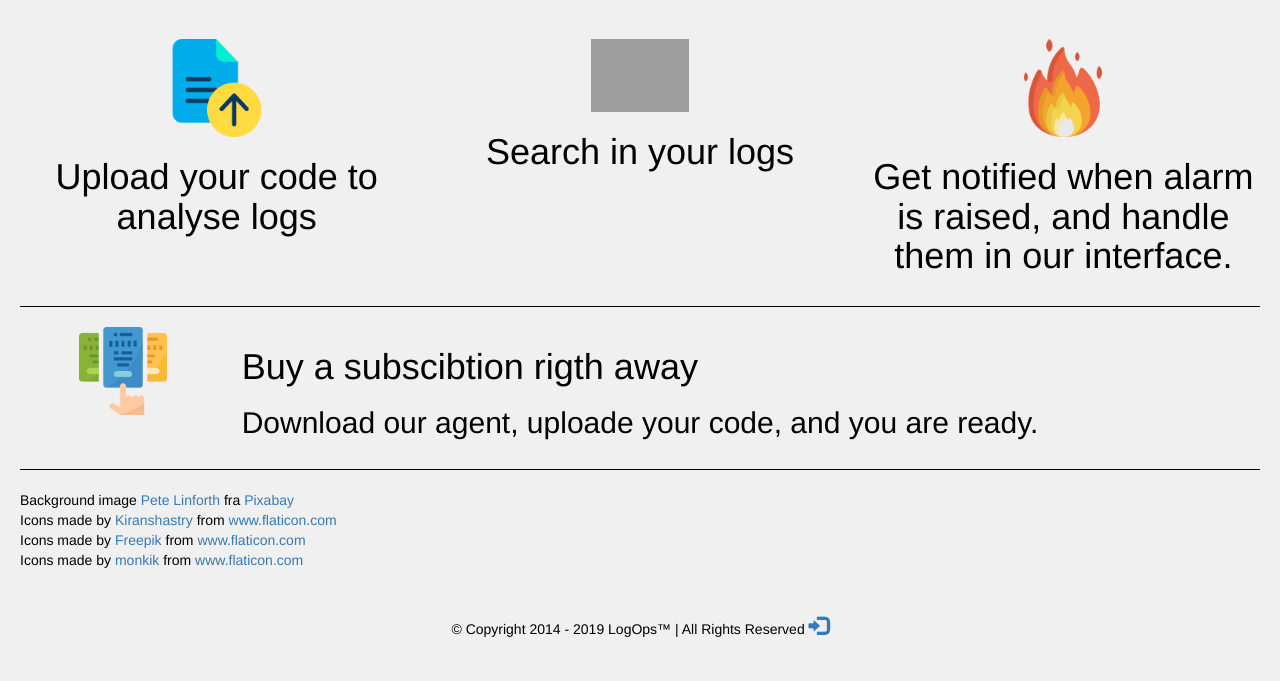
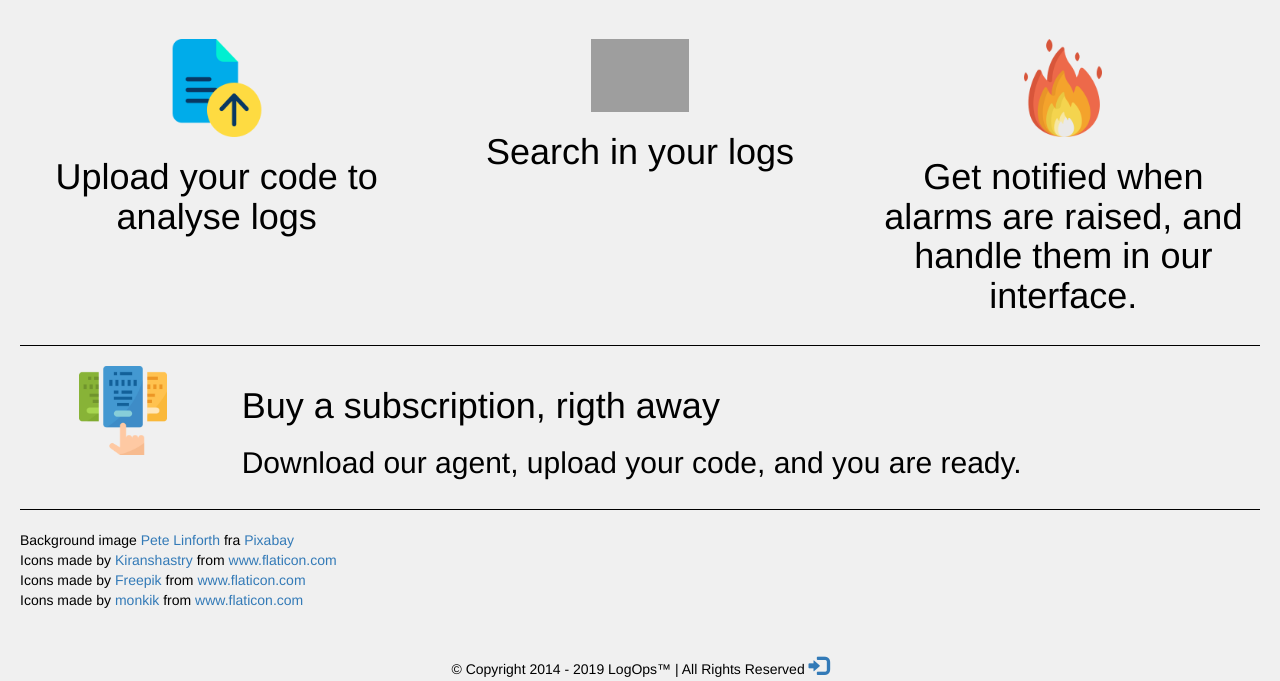
Before and after one commit to Jakan16/Log-Website, a PHP site: page / in a window 1280 px wide. Shown: the part 434-1115 px from the top of the page. Before the commit the page ends 1071 px from the top, so only its background shows below. Run offline with PHP 8.4, Linux system fonts and the light colour scheme; data comes from the database, SQL or seed files in the repository; some libraries are stand-ins or nearby versions; grey boxes are pictures that could not be loaded.

Commit message:
Website updated

```diff
--- a/apache/public_html/content/index/content.php
+++ b/apache/public_html/content/index/content.php
@@ -15,7 +15,7 @@
         </div>
         <div class="col-sm-4 text-center">
             <img class='img-responsive center-block' style="width: 25%;" src='/design/fire.png' alt='fire'>
-            <h1>Get notified when alarm is raised, and handle them in our interface. </h1>
+            <h1>Get notified when alarms are raised, and handle them in our interface. </h1>
         </div>
     </div>
  <hr size="2">
@@ -26,8 +26,8 @@
 
             </div>
             <div class="col-sm-10">
-                <h1>Buy a subscibtion rigth away</h1>
-                <h2>Download our agent, uploade your code, and you are ready.</h2>
+                <h1>Buy a subscription, rigth away</h1>
+                <h2>Download our agent, upload your code, and you are ready.</h2>
             </div>
         </div>
     </div>
--- a/php/public_html/content/index/content.php
+++ b/php/public_html/content/index/content.php
@@ -15,7 +15,7 @@
         </div>
         <div class="col-sm-4 text-center">
             <img class='img-responsive center-block' style="width: 25%;" src='/design/fire.png' alt='fire'>
-            <h1>Get notified when alarm is raised, and handle them in our interface. </h1>
+            <h1>Get notified when alarms are raised, and handle them in our interface. </h1>
         </div>
     </div>
  <hr size="2">
@@ -26,8 +26,8 @@
 
             </div>
             <div class="col-sm-10">
-                <h1>Buy a subscibtion rigth away</h1>
-                <h2>Download our agent, uploade your code, and you are ready.</h2>
+                <h1>Buy a subscription, rigth away</h1>
+                <h2>Download our agent, upload your code, and you are ready.</h2>
             </div>
         </div>
     </div>
```
